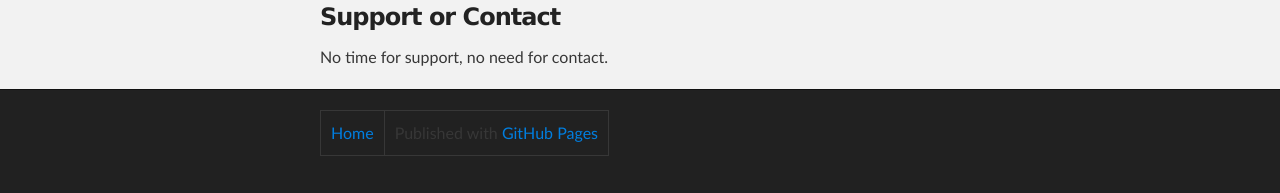
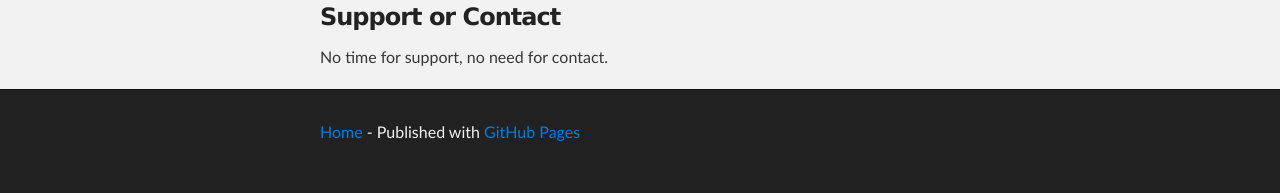
Before and after one commit to area3001/area3001.github.io, a Jekyll site: the page built from index.html, in a window 1280 px wide. Shown: the part 897-1090 px from the top of the page. Built offline with Jekyll 4.4.1, drawn with Linux system fonts in a browser that asks for light colours; Markdown is read by kramdown in place of the engine named in the settings.

Commit message:
removed the ugly table

```diff
--- a/_layouts/default.html
+++ b/_layouts/default.html
@@ -47,12 +47,7 @@
     <!-- FOOTER  -->
     <div id="footer_wrap" class="outer">
       <footer class="inner">
-        <table border="0">
-          <tr>
-            <td align="left"><a href="/">Home</a></td>
-            <td align="right">Published with <a href="http://pages.github.com">GitHub Pages</a></td>
-          </tr>
-        </table>
+        <p><a href="/">Home</a> - Published with <a href="http://pages.github.com">GitHub Pages</a></p>
       </footer>
     </div>
 
```
